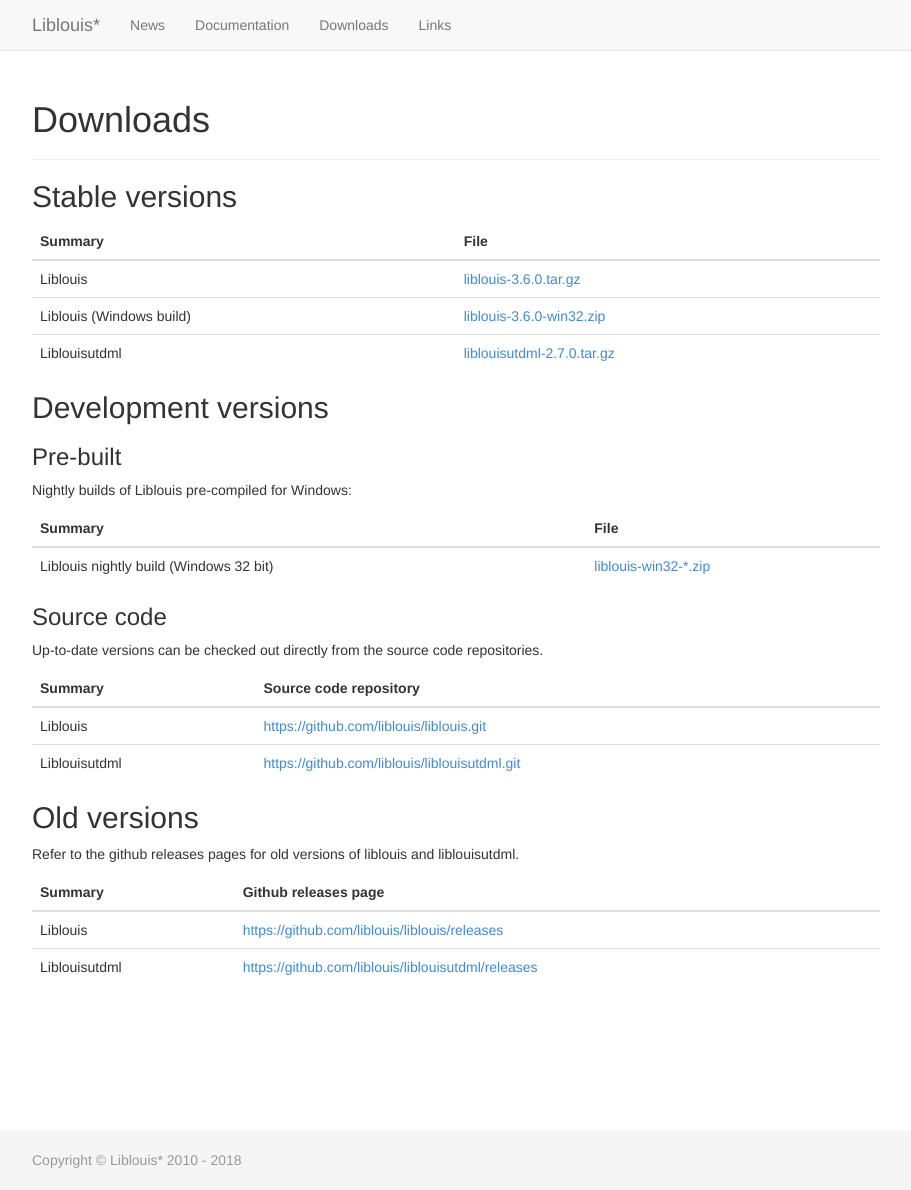
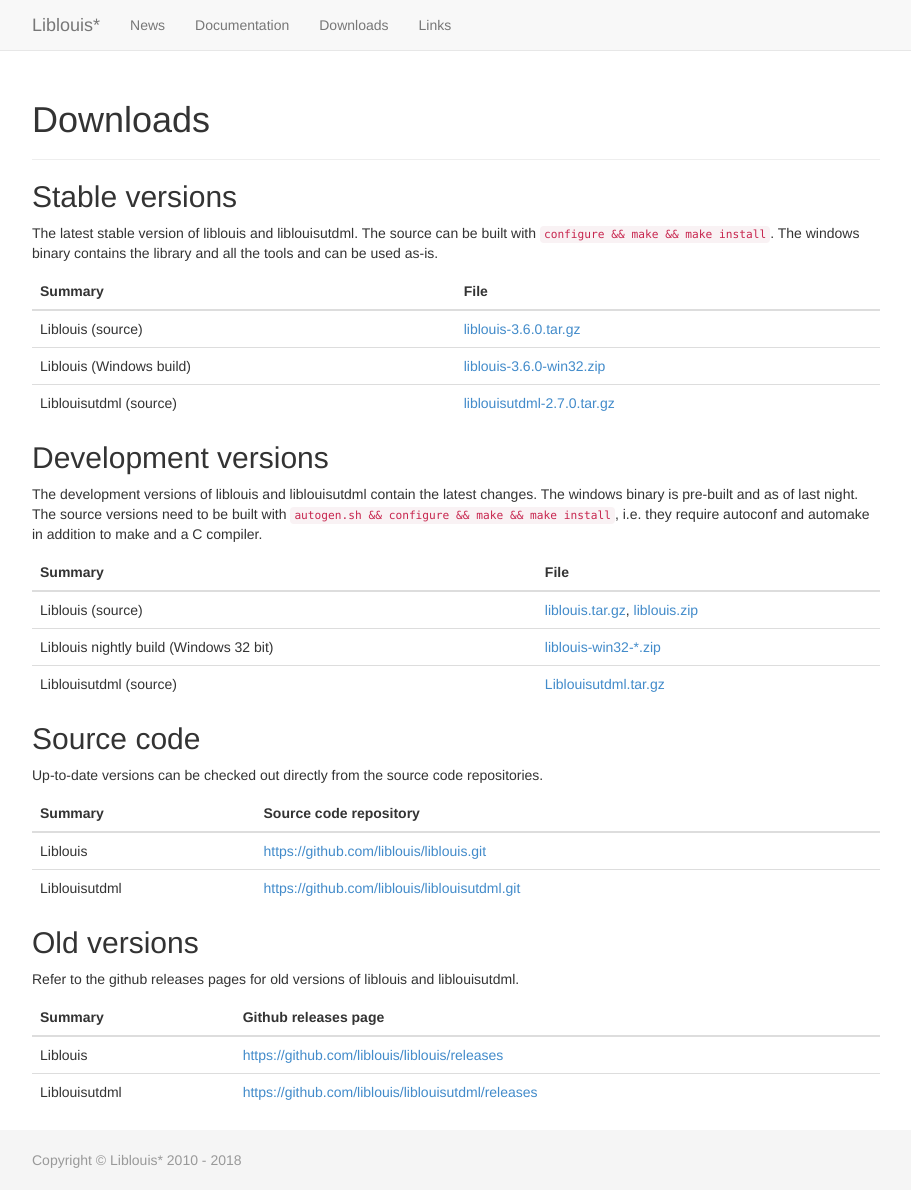
Before and after one commit to liblouis/liblouis.github.io, a Jekyll site: the page built from downloads/index.md, in a window 1280 px wide and 1190 px high. Shown: the whole window, without its empty margins (38-949 px from the left). Built offline with Jekyll 4.4.1, drawn with Linux system fonts in a browser that asks for light colours.

Commit message:
Make the download page more "symmetric"
at least try.

Both the Stable and the Development versions now look similar. They
are contain similar artifact, do a degree ;-). The Stable versions
contains the tar ball built by `make dist` and the Development
versions contain a tar ball that is just a tared up source tree. Not
quite the same thing but labeled the same in this case.

Hope the introduction text makes the differences clear.

```diff
--- a/downloads/index.md
+++ b/downloads/index.md
@@ -4,26 +4,34 @@
 
 ## Stable versions
 
+The latest stable version of liblouis and liblouisutdml. The source
+can be built with `configure && make && make install`. The windows
+binary contains the library and all the tools and can be used as-is.
+
 |Summary|File|
 |---------|
-|Liblouis|[liblouis-3.6.0.tar.gz](https://github.com/liblouis/liblouis/releases/download/v3.6.0/liblouis-3.6.0.tar.gz)|
+|Liblouis (source)|[liblouis-3.6.0.tar.gz](https://github.com/liblouis/liblouis/releases/download/v3.6.0/liblouis-3.6.0.tar.gz)|
 |Liblouis (Windows build)|[liblouis-3.6.0-win32.zip](https://github.com/liblouis/liblouis/releases/download/v3.6.0/liblouis-3.6.0-win32.zip)|
-|Liblouisutdml|[liblouisutdml-2.7.0.tar.gz](https://github.com/liblouis/liblouisutdml/archive/v2.7.0.tar.gz)|
+|Liblouisutdml (source)|[liblouisutdml-2.7.0.tar.gz](https://github.com/liblouis/liblouisutdml/archive/v2.7.0.tar.gz)|
 {: .table}
 
 
 ## Development versions
 
-### Pre-built
-
-Nightly builds of Liblouis pre-compiled for Windows:
+The development versions of liblouis and liblouisutdml contain the
+latest changes. The windows binary is pre-built and as of last night.
+The source versions need to be built with `autogen.sh && configure &&
+make && make install`, i.e. they require autoconf and automake in
+addition to make and a C compiler.
 
 |Summary|File|
 |---------|
+|Liblouis (source)|[liblouis.tar.gz](https://github.com/liblouis/liblouis/archive/master.tar.gz), [liblouis.zip](https://github.com/liblouis/liblouis/archive/master.zip)|
 |Liblouis nightly build (Windows 32 bit)|[liblouis-win32-*.zip](https://github.com/liblouis/liblouis/releases/tag/snapshot)|
+|Liblouisutdml (source)|[Liblouisutdml.tar.gz](https://github.com/liblouis/liblouisutdml/archive/master.tar.gz)|
 {: .table}
 
-### Source code
+## Source code
 
 Up-to-date versions can be checked out directly from the source code repositories.
 
```
